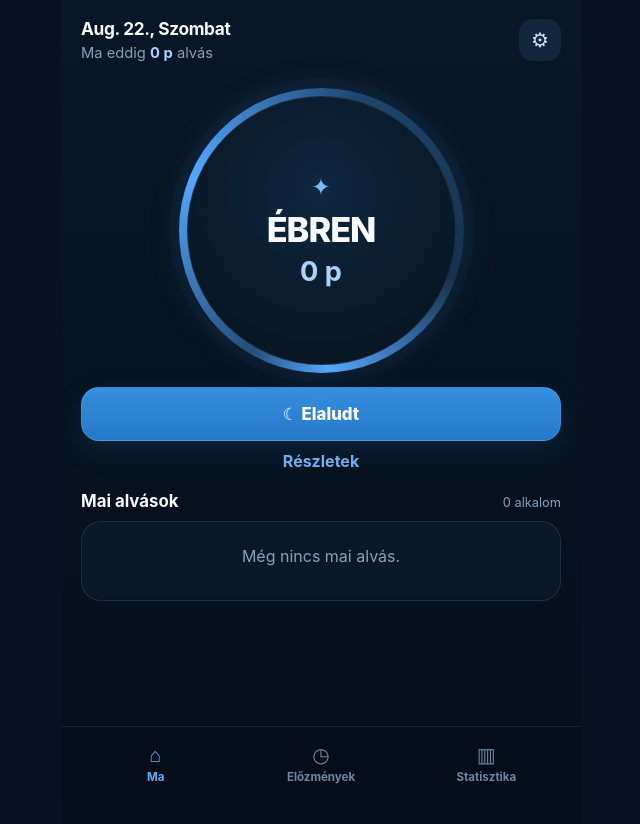
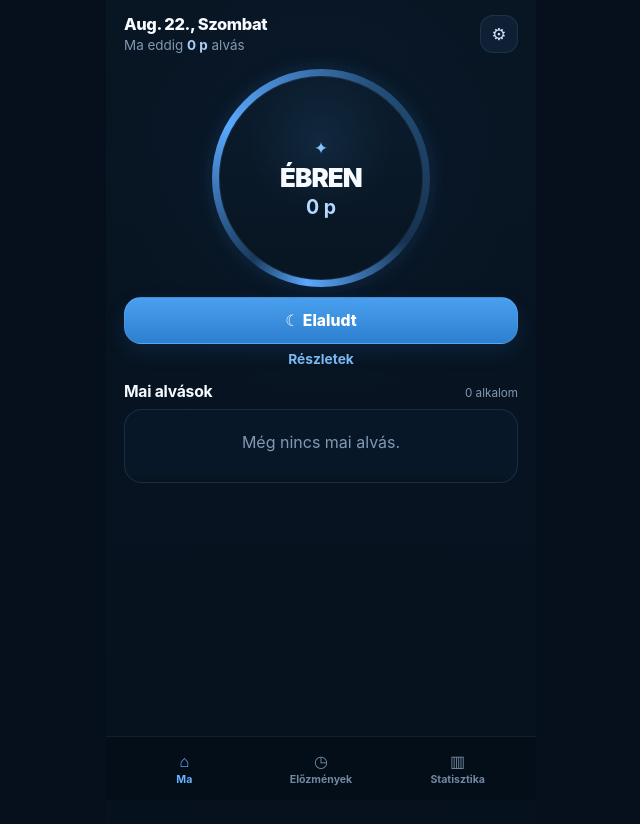
Before and after one commit to czkiii/botond-sleep-tracker, a React (Vite) app: page / in a window 1280 px wide. Shown: the top 824 px of the page, without its empty margins (319-959 px from the left). Built offline with nearby package versions, Linux system fonts and the light colour scheme.

Commit message:
Align UI closely with Midnight Blue C mockup

```diff
--- a/src/styles.css
+++ b/src/styles.css
@@ -1,104 +1,397 @@
 :root {
   font-family: Inter, ui-sans-serif, -apple-system, BlinkMacSystemFont, "SF Pro Display", "Segoe UI", sans-serif;
   color: #f7fbff;
-  background: #07111f;
+  background: #06101d;
   font-synthesis: none;
-  --bg: #07111f;
-  --panel: #0b1829;
-  --panel-2: #0e1d30;
-  --line: rgba(122, 177, 232, .15);
-  --muted: #87a0bb;
-  --blue: #55a7ff;
-  --blue-2: #79baff;
-  --danger: #ff6f7d;
+  --bg: #06101d;
+  --panel: #0a1828;
+  --panel-2: #0d1d30;
+  --line: rgba(126, 177, 229, .14);
+  --muted: #8198b3;
+  --blue: #5aa8ff;
+  --blue-2: #84c2ff;
+  --danger: #ff7d8d;
 }
+
 * { box-sizing: border-box; }
 html, body, #root { margin: 0; min-height: 100%; background: var(--bg); }
-body { min-width: 320px; background: radial-gradient(circle at 50% -10%, #132b48 0, #07111f 38%, #050c16 100%); }
+body {
+  min-width: 320px;
+  background:
+    radial-gradient(circle at 50% -8%, rgba(42,86,134,.2), transparent 34%),
+    linear-gradient(180deg, #07111f 0%, #050d18 100%);
+  color: #f7fbff;
+}
 button, input, textarea { font: inherit; }
-button { cursor: pointer; }
-.app-shell { width: min(100%, 520px); min-height: 100dvh; margin: 0 auto; background: linear-gradient(180deg, rgba(9,23,39,.98), rgba(5,13,23,.99)); position: relative; overflow-x: hidden; }
-.app-main { padding-bottom: calc(92px + env(safe-area-inset-bottom)); }
-.screen { min-height: 100dvh; padding: calc(18px + env(safe-area-inset-top)) 20px 28px; }
+button { cursor: pointer; -webkit-tap-highlight-color: transparent; }
+
+.app-shell {
+  width: min(100%, 430px);
+  min-height: 100dvh;
+  margin: 0 auto;
+  position: relative;
+  overflow-x: hidden;
+  background:
+    radial-gradient(circle at 50% 20%, rgba(27,64,103,.12), transparent 32%),
+    linear-gradient(180deg, #081523 0%, #06111d 100%);
+}
+.app-main { padding-bottom: calc(74px + env(safe-area-inset-bottom)); }
+.screen {
+  min-height: 100dvh;
+  padding: calc(14px + env(safe-area-inset-top)) 18px 24px;
+}
 .today-screen { display: flex; flex-direction: column; }
-.compact-header, .page-header, .editor-header { display: flex; align-items: center; justify-content: space-between; gap: 16px; }
-.compact-header { margin-bottom: 10px; }
-.date-label { font-size: 1.08rem; font-weight: 740; letter-spacing: -.02em; text-transform: capitalize; }
-.daily-summary { margin-top: 5px; font-size: .92rem; color: var(--muted); }
-.daily-summary strong { color: #a9d2ff; font-weight: 700; }
-.icon-button, .add-button, .back-button { border: 0; color: #c9e3ff; background: rgba(80, 145, 212, .13); width: 42px; height: 42px; border-radius: 14px; font-size: 1.25rem; }
-.status-orb { width: min(67vw, 285px); aspect-ratio: 1; border-radius: 50%; margin: 16px auto 14px; display: flex; flex-direction: column; align-items: center; justify-content: center; position: relative; background: radial-gradient(circle, rgba(63,124,189,.16), rgba(6,20,35,.18) 58%, transparent 59%), conic-gradient(from 210deg, #244e7a, #55a7ff 23%, #1d466e 46%, #16304d 72%, #55a7ff 91%, #244e7a); padding: 5px; box-shadow: 0 0 0 10px rgba(62,130,200,.04), 0 0 35px rgba(65,149,233,.12); }
-.status-orb::before { content: ''; position: absolute; inset: 8px; border-radius: 50%; background: radial-gradient(circle at 50% 35%, #0f2740, #091725 70%); border: 1px solid rgba(155,205,255,.12); }
-.status-orb.sleeping { box-shadow: 0 0 0 10px rgba(62,130,200,.05), 0 0 42px rgba(76,160,245,.16); }
+
+.compact-header, .page-header, .editor-header {
+  display: flex;
+  align-items: center;
+  justify-content: space-between;
+  gap: 14px;
+}
+.compact-header { margin-bottom: 2px; }
+.date-label {
+  font-size: 1.03rem;
+  font-weight: 760;
+  letter-spacing: -.025em;
+  text-transform: capitalize;
+}
+.daily-summary {
+  margin-top: 3px;
+  font-size: .84rem;
+  color: var(--muted);
+}
+.daily-summary strong { color: #a8cff8; font-weight: 720; }
+.icon-button, .add-button, .back-button {
+  width: 38px;
+  height: 38px;
+  border: 1px solid rgba(126,177,229,.12);
+  color: #cfe7ff;
+  background: rgba(76,132,190,.11);
+  border-radius: 13px;
+  display: grid;
+  place-items: center;
+  font-size: 1.04rem;
+}
+
+.status-orb {
+  width: min(54vw, 218px);
+  aspect-ratio: 1;
+  border-radius: 50%;
+  margin: 14px auto 10px;
+  display: flex;
+  flex-direction: column;
+  align-items: center;
+  justify-content: center;
+  position: relative;
+  padding: 3px;
+  background: conic-gradient(from 220deg, #183a5d, #5aa8ff 22%, #244f79 47%, #16324f 74%, #5aa8ff 91%, #183a5d);
+  box-shadow: 0 0 0 7px rgba(66,133,200,.025), 0 0 24px rgba(73,153,234,.10);
+}
+.status-orb::before {
+  content: '';
+  position: absolute;
+  inset: 7px;
+  border-radius: 50%;
+  background:
+    radial-gradient(circle at 50% 32%, rgba(47,103,157,.18), transparent 42%),
+    linear-gradient(180deg, #0b1c2d, #081522);
+  border: 1px solid rgba(151,202,252,.10);
+}
+.status-orb.sleeping { box-shadow: 0 0 0 7px rgba(66,133,200,.035), 0 0 30px rgba(73,153,234,.13); }
 .status-orb > * { position: relative; z-index: 1; }
-.orb-icon { color: var(--blue-2); font-size: 1.45rem; margin-bottom: 8px; }
-.orb-status { font-size: clamp(1.55rem, 8vw, 2.15rem); font-weight: 850; letter-spacing: -.03em; }
-.orb-time { font-size: clamp(1.22rem, 5.5vw, 1.7rem); color: #aad2fa; font-weight: 700; margin-top: 5px; }
-.orb-sub { color: var(--muted); margin-top: 8px; font-size: .86rem; }
-.primary-action, .save-button { width: 100%; border: 1px solid rgba(177,220,255,.15); color: white; background: linear-gradient(180deg, #388fdf, #2479c8); border-radius: 18px; padding: 16px 20px; font-weight: 780; font-size: 1.05rem; box-shadow: 0 10px 28px rgba(31,112,188,.18); }
-.text-action { align-self: center; background: transparent; border: 0; color: #71aff0; padding: 10px 18px 6px; font-weight: 650; }
-.section-head { display: flex; align-items: baseline; justify-content: space-between; margin-top: 14px; }
-.section-head h2, .chart-card h2 { font-size: 1.05rem; margin: 0; }
-.section-head span { color: var(--muted); font-size: .8rem; }
-.sleep-list { background: rgba(12,28,46,.82); border: 1px solid var(--line); border-radius: 20px; overflow: hidden; }
-.scroll-list { max-height: 194px; overflow-y: auto; margin-top: 10px; scrollbar-width: thin; scrollbar-color: rgba(100,171,240,.35) transparent; }
-.scroll-list::after { content: ''; position: sticky; display: block; bottom: 0; height: 10px; background: linear-gradient(transparent, rgba(8,18,31,.7)); pointer-events: none; }
-.sleep-row { width: 100%; min-height: 60px; display: grid; grid-template-columns: 36px 1fr auto; align-items: center; gap: 9px; color: white; background: transparent; border: 0; border-bottom: 1px solid var(--line); text-align: left; padding: 8px 14px; }
+.orb-icon { color: var(--blue-2); font-size: 1.05rem; margin-bottom: 4px; }
+.orb-status { font-size: 1.62rem; font-weight: 860; letter-spacing: -.035em; }
+.orb-time { font-size: 1.22rem; color: #b4d8ff; font-weight: 720; margin-top: 2px; }
+.orb-sub { color: var(--muted); margin-top: 5px; font-size: .78rem; }
+
+.primary-action, .save-button {
+  width: 100%;
+  border: 1px solid rgba(183,220,255,.13);
+  color: white;
+  background: linear-gradient(180deg, #4aa0ee, #2d7fcf);
+  border-radius: 17px;
+  padding: 13px 18px;
+  font-weight: 780;
+  font-size: .98rem;
+  box-shadow: 0 8px 20px rgba(35,112,186,.16);
+}
+.text-action {
+  align-self: center;
+  background: transparent;
+  border: 0;
+  color: #7cb7f4;
+  padding: 7px 14px 3px;
+  font-size: .86rem;
+  font-weight: 680;
+}
+
+.section-head {
+  display: flex;
+  align-items: baseline;
+  justify-content: space-between;
+  margin-top: 12px;
+}
+.section-head h2, .chart-card h2 { font-size: .98rem; margin: 0; letter-spacing: -.015em; }
+.section-head span { color: var(--muted); font-size: .73rem; }
+
+.sleep-list {
+  background: rgba(10,25,42,.78);
+  border: 1px solid var(--line);
+  border-radius: 18px;
+  overflow: hidden;
+}
+.scroll-list {
+  max-height: 170px;
+  overflow-y: auto;
+  margin-top: 8px;
+  scrollbar-width: thin;
+  scrollbar-color: rgba(100,171,240,.25) transparent;
+}
+.scroll-list::after {
+  content: '';
+  position: sticky;
+  display: block;
+  bottom: 0;
+  height: 8px;
+  background: linear-gradient(transparent, rgba(7,17,29,.72));
+  pointer-events: none;
+}
+.sleep-row {
+  width: 100%;
+  min-height: 54px;
+  display: grid;
+  grid-template-columns: 30px 1fr auto;
+  align-items: center;
+  gap: 9px;
+  color: white;
+  background: transparent;
+  border: 0;
+  border-bottom: 1px solid rgba(126,177,229,.10);
+  text-align: left;
+  padding: 7px 12px;
+}
 .sleep-row:last-child { border-bottom: 0; }
-.sleep-row-icon { width: 30px; height: 30px; display: grid; place-items: center; background: #122945; color: #7bbcff; border-radius: 50%; }
-.sleep-row-time { font-weight: 670; }
-.sleep-row-duration { color: #9ab5ce; font-size: .92rem; }
-.empty, .empty-card { color: var(--muted); padding: 24px; text-align: center; }
-.page-header { min-height: 50px; }
-.page-header h1, .editor-header h1 { margin: 0; font-size: 1.45rem; letter-spacing: -.03em; }
-.history-wrap { margin-top: 16px; display: grid; gap: 20px; }
-.history-group h3 { color: #a8c6e6; font-size: .86rem; font-weight: 700; margin: 0 0 8px 4px; text-transform: capitalize; }
-.segmented { margin: 18px 0; background: #0b1a2b; border: 1px solid var(--line); border-radius: 15px; padding: 4px; display: grid; grid-template-columns: repeat(3, 1fr); }
-.segmented button { border: 0; background: transparent; color: #8fa7c0; padding: 10px; border-radius: 11px; font-weight: 700; }
-.segmented button.active { background: #2a81d0; color: white; }
-.chart-card, .settings-card, .stat-card { background: rgba(11,26,43,.88); border: 1px solid var(--line); border-radius: 20px; }
-.chart-card { padding: 16px; margin-bottom: 14px; }
-.bar-chart { height: 220px; margin-top: 16px; }
-.recharts-cartesian-axis-tick-value { fill: #6f89a4; font-size: 11px; }
-.stats-grid { display: grid; grid-template-columns: 1.2fr 1fr 1fr; gap: 8px; margin-bottom: 14px; }
-.stat-card { padding: 13px 10px; min-height: 85px; display: flex; flex-direction: column; justify-content: space-between; }
-.stat-card span { color: var(--muted); font-size: .76rem; }
-.stat-card strong { font-size: .92rem; }
+.sleep-row-icon {
+  width: 28px;
+  height: 28px;
+  display: grid;
+  place-items: center;
+  background: #102944;
+  color: #78baff;
+  border-radius: 50%;
+  font-size: .84rem;
+}
+.sleep-row-time { font-weight: 680; font-size: .9rem; }
+.sleep-row-duration { color: #92abc4; font-size: .82rem; }
+.empty, .empty-card { color: var(--muted); padding: 22px; text-align: center; }
+
+.page-header { min-height: 42px; }
+.page-header h1, .editor-header h1 { margin: 0; font-size: 1.3rem; letter-spacing: -.03em; }
+.history-wrap { margin-top: 12px; display: grid; gap: 16px; }
+.history-group h3 {
+  color: #9fbbd7;
+  font-size: .78rem;
+  font-weight: 700;
+  margin: 0 0 7px 3px;
+  text-transform: capitalize;
+}
+
+.segmented {
+  margin: 12px 0 14px;
+  background: #091726;
+  border: 1px solid var(--line);
+  border-radius: 14px;
+  padding: 3px;
+  display: grid;
+  grid-template-columns: repeat(3, 1fr);
+}
+.segmented button {
+  border: 0;
+  background: transparent;
+  color: #879fb8;
+  padding: 9px 8px;
+  border-radius: 10px;
+  font-size: .86rem;
+  font-weight: 720;
+}
+.segmented button.active {
+  background: linear-gradient(180deg, #4b93d8, #347fc6);
+  color: white;
+  box-shadow: 0 5px 14px rgba(41,112,182,.16);
+}
+
+.chart-card, .settings-card, .stat-card {
+  background: rgba(10,25,42,.80);
+  border: 1px solid var(--line);
+  border-radius: 18px;
+}
+.chart-card { padding: 14px; margin-bottom: 10px; }
+.bar-chart { height: 170px; margin-top: 10px; }
+.recharts-cartesian-axis-tick-value { fill: #6e87a2; font-size: 10px; }
+.stats-grid { display: grid; grid-template-columns: repeat(3,1fr); gap: 7px; margin-bottom: 10px; }
+.stat-card {
+  padding: 11px 9px;
+  min-height: 72px;
+  display: flex;
+  flex-direction: column;
+  justify-content: space-between;
+}
+.stat-card span { color: var(--muted); font-size: .7rem; }
+.stat-card strong { font-size: .86rem; }
 .radial-card { text-align: left; }
-.radial { width: 190px; aspect-ratio: 1; border-radius: 50%; margin: 20px auto 12px; padding: 16px; background: conic-gradient(#55a7ff 0 9%, #183858 9% 14%, #55a7ff 14% 33%, #173452 33% 62%, #55a7ff 62% 78%, #183858 78% 100%); box-shadow: 0 0 28px rgba(80,163,245,.12); }
-.radial-inner { width: 100%; height: 100%; border-radius: 50%; background: #091725; display: flex; flex-direction: column; align-items: center; justify-content: center; gap: 4px; color: #9cc9f7; }
-.radial-inner strong { color: white; font-size: 1.3rem; }
-.muted { color: var(--muted); font-size: .84rem; line-height: 1.5; }
+.radial {
+  width: 154px;
+  aspect-ratio: 1;
+  border-radius: 50%;
+  margin: 15px auto 8px;
+  padding: 13px;
+  background: conic-gradient(#5aa8ff 0 9%, #183858 9% 14%, #5aa8ff 14% 33%, #173452 33% 62%, #5aa8ff 62% 78%, #183858 78% 100%);
+  box-shadow: 0 0 22px rgba(80,163,245,.10);
+}
+.radial-inner {
+  width: 100%;
+  height: 100%;
+  border-radius: 50%;
+  background: #081522;
+  display: flex;
+  flex-direction: column;
+  align-items: center;
+  justify-content: center;
+  gap: 2px;
+  color: #9cc9f7;
+}
+.radial-inner strong { color: white; font-size: 1.12rem; }
+.muted { color: var(--muted); font-size: .76rem; line-height: 1.45; }
 .center { text-align: center; }
-.settings-card { margin-top: 18px; padding: 16px; }
-.settings-card label { display: grid; gap: 8px; color: #b9d1e8; font-weight: 650; }
-.settings-card input, .note-field textarea { width: 100%; border: 1px solid var(--line); background: #081522; color: white; border-radius: 14px; padding: 13px 14px; outline: 0; }
-.action-stack { display: grid; gap: 10px; }
-.action-stack button, .file-button { width: 100%; text-align: center; border: 1px solid var(--line); color: #c8e3ff; background: #0c2035; border-radius: 14px; padding: 14px; font-weight: 700; }
+
+.settings-card { margin-top: 14px; padding: 14px; }
+.settings-card label { display: grid; gap: 7px; color: #b9d1e8; font-weight: 650; }
+.settings-card input, .note-field textarea {
+  width: 100%;
+  border: 1px solid var(--line);
+  background: #07131f;
+  color: white;
+  border-radius: 13px;
+  padding: 12px 13px;
+  outline: 0;
+}
+.action-stack { display: grid; gap: 8px; }
+.action-stack button, .file-button {
+  width: 100%;
+  text-align: center;
+  border: 1px solid var(--line);
+  color: #c8e3ff;
+  background: #0b1e31;
+  border-radius: 13px;
+  padding: 12px;
+  font-weight: 700;
+}
 .file-button { display: block !important; }
 .file-button input { display: none; }
-.action-stack .danger { color: #ff9ba4; background: rgba(103,29,40,.18); }
-.editor-overlay { position: fixed; inset: 0; z-index: 50; background: rgba(1,6,12,.7); backdrop-filter: blur(10px); display: grid; place-items: end center; }
-.editor-screen { width: min(100%, 520px); min-height: 92dvh; background: linear-gradient(180deg, #0a1727, #06101c); border-radius: 28px 28px 0 0; padding: calc(16px + env(safe-area-inset-top)) 20px calc(18px + env(safe-area-inset-bottom)); display: flex; flex-direction: column; }
-.editor-header button { width: 40px; height: 40px; border-radius: 14px; border: 1px solid var(--line); background: #10233a; color: white; }
-.editor-header span { width: 40px; }
-.editor-body { flex: 1; display: grid; align-content: start; gap: 14px; padding-top: 22px; }
-.picker-block { background: #0c1b2d; border: 1px solid var(--line); border-radius: 20px; padding: 15px; }
-.picker-block label { display: block; color: #8cbff1; font-weight: 760; margin-bottom: 10px; }
-.datetime-picker { width: 100%; min-height: 96px; border: 0; border-radius: 14px; background: linear-gradient(180deg, rgba(8,18,31,.55), #122640 50%, rgba(8,18,31,.55)); color: white; font-size: 1.04rem; padding: 18px 14px; color-scheme: dark; }
-.picker-block.disabled { opacity: .45; }
-.toggle-row { display: flex; align-items: center; justify-content: space-between; background: #0c1b2d; border: 1px solid var(--line); border-radius: 18px; padding: 16px; }
-.toggle-row input { width: 46px; height: 26px; accent-color: var(--blue); }
-.note-field { display: grid; gap: 8px; color: var(--muted); }
-.note-field textarea { min-height: 90px; resize: vertical; }
-.editor-actions { display: grid; grid-template-columns: auto 1fr; gap: 10px; padding-top: 14px; }
-.delete-button { border: 1px solid rgba(255,111,125,.25); color: #ff9ba4; background: rgba(103,29,40,.18); border-radius: 16px; padding: 0 18px; font-weight: 700; }
-.bottom-nav { position: fixed; z-index: 20; bottom: 0; left: 50%; transform: translateX(-50%); width: min(100%, 520px); padding: 8px 12px calc(8px + env(safe-area-inset-bottom)); display: grid; grid-template-columns: repeat(3, 1fr); background: rgba(5,14,24,.88); border-top: 1px solid var(--line); backdrop-filter: blur(18px); }
-.bottom-nav button { border: 0; background: transparent; color: #6f87a0; padding: 8px 4px; display: grid; gap: 3px; place-items: center; font-size: .72rem; font-weight: 700; }
-.bottom-nav button span { font-size: 1.25rem; }
-.bottom-nav button.active { color: #61adf7; }
-@media (max-height: 720px) {
-  .status-orb { width: min(55vw, 230px); margin-top: 8px; }
-  .sleep-row { min-height: 54px; }
-  .scroll-list { max-height: 170px; }
+.action-stack .danger { color: #ff9ba4; background: rgba(103,29,40,.16); }
+
+.editor-overlay {
+  position: fixed;
+  inset: 0;
+  z-index: 50;
+  background: rgba(1,6,12,.72);
+  backdrop-filter: blur(12px);
+  display: grid;
+  place-items: end center;
 }
+.editor-screen {
+  width: min(100%, 430px);
+  min-height: 88dvh;
+  max-height: 96dvh;
+  background: linear-gradient(180deg, #0a1727, #06101c);
+  border-radius: 26px 26px 0 0;
+  padding: 14px 18px calc(16px + env(safe-area-inset-bottom));
+  display: flex;
+  flex-direction: column;
+  overflow-y: auto;
+}
+.editor-header button {
+  width: 36px;
+  height: 36px;
+  border-radius: 12px;
+  border: 1px solid var(--line);
+  background: #0e2136;
+  color: white;
+}
+.editor-header span { width: 36px; }
+.editor-body { flex: 1; display: grid; align-content: start; gap: 11px; padding-top: 16px; }
+.picker-block {
+  background: #0b1a2b;
+  border: 1px solid var(--line);
+  border-radius: 18px;
+  padding: 13px;
+}
+.picker-block label { display: block; color: #8cbff1; font-weight: 760; margin-bottom: 8px; font-size: .9rem; }
+.datetime-picker {
+  width: 100%;
+  min-height: 72px;
+  border: 0;
+  border-radius: 13px;
+  background: linear-gradient(180deg, rgba(8,18,31,.55), #10243c 50%, rgba(8,18,31,.55));
+  color: white;
+  font-size: .96rem;
+  padding: 14px 12px;
+  color-scheme: dark;
+}
+.picker-block.disabled { opacity: .42; }
+.toggle-row {
+  display: flex;
+  align-items: center;
+  justify-content: space-between;
+  background: #0b1a2b;
+  border: 1px solid var(--line);
+  border-radius: 16px;
+  padding: 14px;
+  font-size: .92rem;
+}
+.toggle-row input { width: 42px; height: 24px; accent-color: var(--blue); }
+.note-field { display: grid; gap: 7px; color: var(--muted); font-size: .84rem; }
+.note-field textarea { min-height: 76px; resize: vertical; }
+.editor-actions { display: grid; grid-template-columns: auto 1fr; gap: 9px; padding-top: 12px; }
+.delete-button {
+  border: 1px solid rgba(255,111,125,.23);
+  color: #ff9ba4;
+  background: rgba(103,29,40,.15);
+  border-radius: 15px;
+  padding: 0 16px;
+  font-weight: 700;
+}
+
+.bottom-nav {
+  position: fixed;
+  z-index: 20;
+  bottom: 0;
+  left: 50%;
+  transform: translateX(-50%);
+  width: min(100%, 430px);
+  padding: 7px 10px calc(7px + env(safe-area-inset-bottom));
+  display: grid;
+  grid-template-columns: repeat(3, 1fr);
+  background: rgba(5,14,24,.93);
+  border-top: 1px solid rgba(126,177,229,.10);
+  backdrop-filter: blur(18px);
+}
+.bottom-nav button {
+  border: 0;
+  background: transparent;
+  color: #7189a3;
+  padding: 7px 3px;
+  display: grid;
+  gap: 2px;
+  place-items: center;
+  font-size: .66rem;
+  font-weight: 720;
+}
+.bottom-nav button span { font-size: 1rem; }
+.bottom-nav button.active { color: #69b3ff; }
+
+@media (max-height: 740px) {
+  .status-orb { width: min(48vw, 190px); margin-top: 10px; }
+  .scroll-list { max-height: 150px; }
+  .sleep-row { min-height: 50px; }
+}
```
